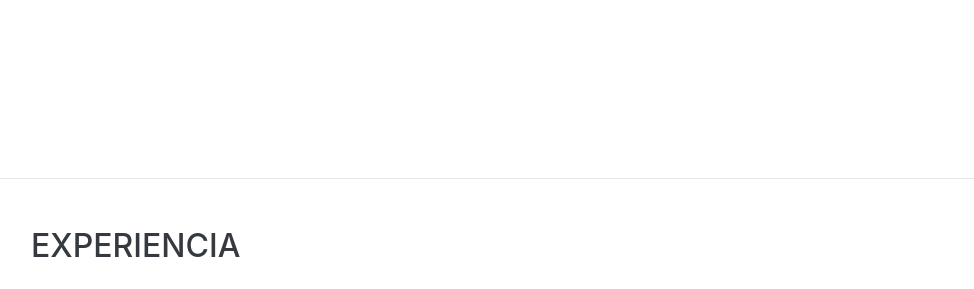
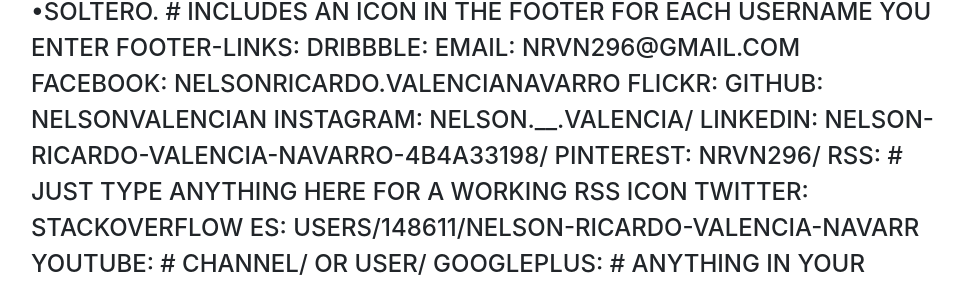
Before and after one commit to nelsonvalencian/P-gina-web-personal, a website with bundled scripts: page index.html in a window 1280 px wide. Shown: the part 894-1183 px from the top of the page, without its empty margins (289-1263 px from the left). Built offline with nearby package versions, Linux system fonts and the light colour scheme; a web font is replaced by a local one.

Commit message:
Update index.html

```diff
--- a/index.html
+++ b/index.html
@@ -56,14 +56,32 @@
         </div>
         <p class="lead mb-5">Hola! Me llamo Nelson. Aqui podras conocer sobre mí.
            </a>
-         <div class="subheading mb-5"> •Tengo 21 años de edad
-       </a>
-        <div class="subheading mb-5">  •Mi nombre completo es:Nelson Riardo Valencia Navarro.
-     </a>
-        <div class="subheading mb-5">  •Padre de un hermoso niño llamado: Bruno Ricardo Valencia Paredes.
+        <div class="subheading mb-5"> •Tengo 21 años de edad en este momento que redacto.
+        <div class="subheading mb-5"> •Mi nombre completo es:Nelson Ricardo Valencia Navarro.
+        <div class="subheading mb-5"> •Padre de un hermoso niño llamado: Bruno Ricardo Valencia Paredes.
+        <div class="subheading mb-5"> •Perdi a mi padre el 20-abril-2021 a causa de la pandemia.
+        <div class="subheading mb-5"> •Perdi a mi madre cuando tenia 3 años aprox. murio de cancer uterino.
+        <div class="subheading mb-5"> •A la edad de 12 fui operado de la cadera.
+           <div class="subheading mb-5"> •Soltero.
+
+        # Includes an icon in the footer for each username you enter
+footer-links:
+  dribbble:
+  email: nrvn296@gmail.com
+  facebook: nelsonricardo.valencianavarro
+  flickr:
+  github: nelsonvalencian
+  instagram: nelson.__.valencia/
+  linkedin: nelson-ricardo-valencia-navarro-4b4a33198/
+  pinterest: nrvn296/
+  rss: # just type anything here for a working RSS icon
+  twitter:
+  stackoverflow es: users/148611/nelson-ricardo-valencia-navarr
+  youtube: # channel/<your_long_string> or user/<user-name>
+  googleplus: # anything in your profile username that comes after plus.google.com/
 
           .</p>
-            <i class="fab fa-facebook-f"></i>https://www.facebook.com/nelsonricardo.valencianavarro/
+            <i class="fab fa-facebook-f"></i> https://www.facebook.com/nelsonricardo.valencianavarro/
           </a>
         </div>
       </div>
```
